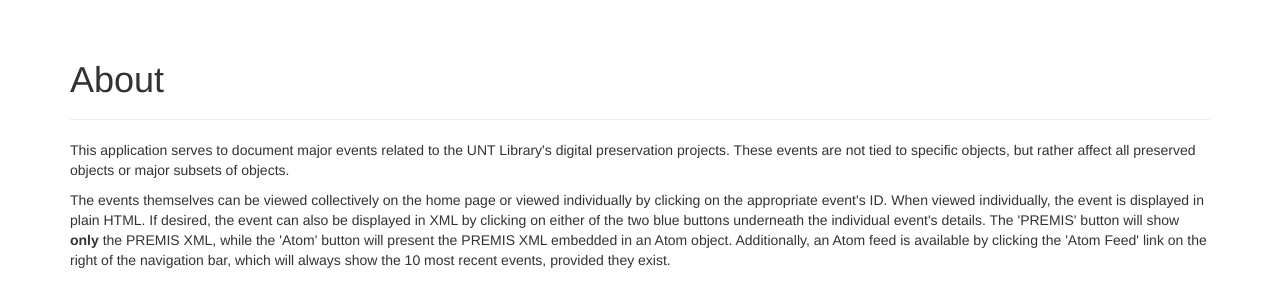
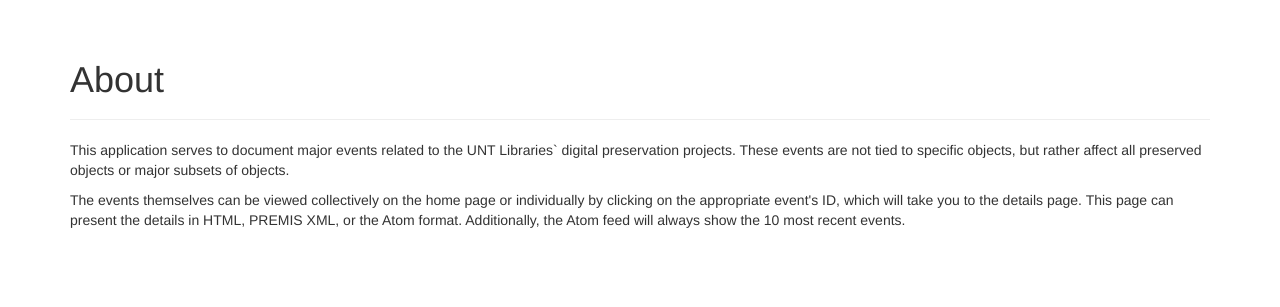
Before and after one commit to unt-libraries/django-major-event-log, a Django app: page /major-event-log/about/ in a window 1280 px wide. Shown: the part 52-359 px from the top of the page. Run offline with Django 3.2, Linux system fonts and the light colour scheme; some libraries are stand-ins or nearby versions; some web fonts are replaced.

Commit message:
Made spelling corrections and changed some of the instructions to be more concise and focused.

```diff
--- a/major_event_log/templates/major-event-log/about.html
+++ b/major_event_log/templates/major-event-log/about.html
@@ -7,7 +7,7 @@
 	<div class='page-header'>
 		<h1>About</h1>
 	</div>
-    <p>This application serves to document major events related to the UNT Library's digital preservation projects. These events are not tied to specific objects, but rather affect all preserved objects or major subsets of objects.</p>
-    <p>The events themselves can be viewed collectively on the home page or viewed individually by clicking on the appropriate event's ID. When viewed individually, the event is displayed in plain HTML. If desired, the event can also be displayed in XML by clicking on either of the two blue buttons underneath the individual event's details. The 'PREMIS' button will show <b>only</b> the PREMIS XML, while the 'Atom' button will present the PREMIS XML embedded in an Atom object. Additionally, an Atom feed is available by clicking the 'Atom Feed' link on the right of the navigation bar, which will always show the 10 most recent events, provided they exist.</p>
+    <p>This application serves to document major events related to the UNT Libraries` digital preservation projects. These events are not tied to specific objects, but rather affect all preserved objects or major subsets of objects.</p>
+    <p>The events themselves can be viewed collectively on the home page or individually by clicking on the appropriate event's ID, which will take you to the details page. This page can present the details in HTML, PREMIS XML, or the Atom format. Additionally, the Atom feed will always show the 10 most recent events.</p>
 
 {% endblock %}
```
Also changed, not shown: README.md, 4 other files.
